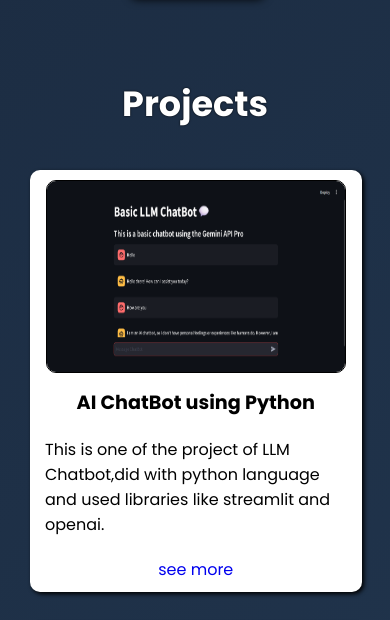
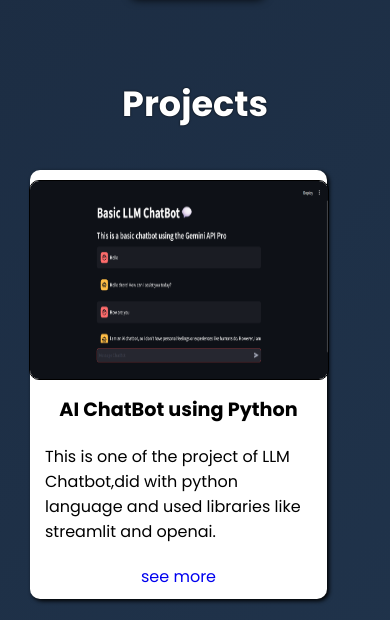
Before and after one commit to Madhavrao2403/Personal-potfolio, a plain HTML site: page index.html in a window 390 px wide. Shown: the part 2811-3431 px from the top of the page. Drawn offline with Linux system fonts and the light colour scheme.

Commit message:
updated CSS

```diff
--- a/style.css
+++ b/style.css
@@ -489,8 +489,8 @@ footer a{
         gap:30px;
     }
     .project-flex .proj-card{
-        width: 85vw;
-        height: 50vh;
+        width: 90%;
+        height: 50%;
     }
 
     #projects{
```
